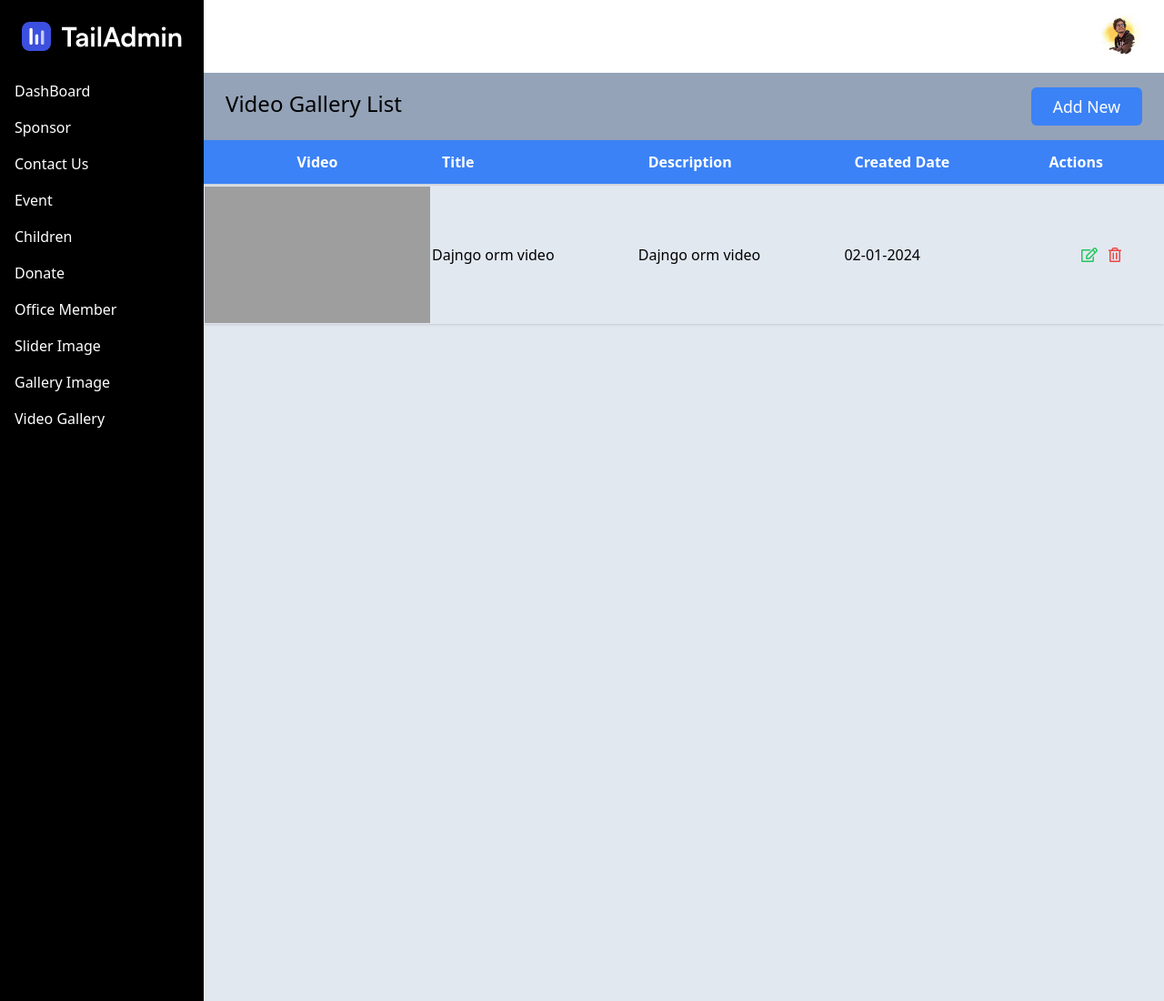
After one commit to limon-chandra-ray/prothom-sujrjo-fundation, a Django app: page /super-admin/video-gallery-list in a window 1280 px wide. The commit adds this page. Shown: the whole page at 91% size. Run offline with Django 4.2, Linux system fonts and the light colour scheme; data comes from the database, SQL or seed files in the repository; both versions use the stored data as it was after the commit; some libraries are stand-ins or nearby versions; grey boxes are pictures that could not be loaded.

Commit message:
'video-gallery-show'

```diff
--- a/psf/admin.py
+++ b/psf/admin.py
@@ -1,7 +1,7 @@
 from django.contrib import admin
 from .models import (
     Event,TeamMember,Rank,MemberRank,
-    ShelterChild,ChildProgress,Slider,Document
+    ShelterChild,ChildProgress,Slider,Document,VideoGallery
 )
 # Register your models here.
 
@@ -10,3 +10,4 @@ admin.site.register(ShelterChild)
 admin.site.register(Slider)
 admin.site.register(Document)
 admin.site.register(Rank)
+admin.site.register(VideoGallery)
--- a/psf/urls.py
+++ b/psf/urls.py
@@ -4,7 +4,8 @@ from . import views
 from auth_user.views import login_view
 urlpatterns = [
     path('',views.home,name='home'),
-    path('gallery',views.gallery_view,name='gallery_view'),
+    path('image-gallery',views.gallery_view,name='gallery_view'),
+    path('video-gallery',views.video_gallery,name='video_gallery'),
     path('donate',views.donate_view,name='donate_view'),
 ]
 # event links
--- a/sadmin/urls.py
+++ b/sadmin/urls.py
@@ -98,3 +98,10 @@ urlpatterns +=[
     path('gallery-image-<int:image_id>-delete',views.gallery_image_delete,name='gallery_image_delete')
 
 ]
+
+urlpatterns +=[
+    path('video-gallery-list',views.video_gallery_list,name='video_gallery_list'),
+    path('video-add-gallery-list',views.video_add,name='video_add'),
+    path('gallery-video-get',views.gallery_video_get,name='gallery_video_get'),
+    path('gallery-video-update',views.video_update_save,name='video_update_save')
+]
--- a/sadmin/views.py
+++ b/sadmin/views.py
@@ -1,7 +1,7 @@
 from django.shortcuts import render,redirect
 from django.http import JsonResponse
 from django.contrib import messages
-from psf.models import (Event,ShelterChild,Slider,UserContact,GalleryImage,Rank)
+from psf.models import (VideoGallery,Event,ShelterChild,Slider,UserContact,GalleryImage,Rank)
 from user.models import CustomUser
 from staff.models import StaffProfile,Staff,StaffRank
 from child.models import ChildProfile,Child,ChildProgress
@@ -811,3 +811,48 @@ def gallery_image_delete(request,image_id):
         messages.add_message(request,messages.WARNING,'Gallery image not Found')
     return redirect('sadmin:gallery_image_list')
 # End Gallery Image section
+
+# video gallery section
+def video_gallery_list(request):
+    videos = VideoGallery.objects.all().order_by('-created_at')
+    context={
+        'videos':videos
+    }
+    return render(request,'super-admin/video-gallery/gallery-video-list.html',context)
+
+def video_add(request):
+    if request.method == 'POST':
+        video_title = request.POST['video_title']
+        video_description = request.POST['video_description']
+        video_link = request.POST['video_link']
+
+        video = VideoGallery.objects.create(
+            video_title = video_title,
+            video_description = video_description,
+            video_link = video_link
+        )
+        video.save()
+        messages.add_message(request,messages.SUCCESS,'new vedio add successfully')
+        return redirect('sadmin:video_gallery_list')
+
+def gallery_video_get(request):
+    if request.method == 'POST':
+        video_id = request.POST['video_id']
+        video = VideoGallery.objects.filter(id = int(video_id)).values(
+            'id','video_title','video_description','video_link'
+        ).first()
+        return JsonResponse({'status':'success','video':video})
+
+def video_update_save(request):
+    if request.method == 'POST':
+        video_id = request.POST['gallery_video_id']
+        video_title = request.POST['video_title']
+        video_description = request.POST['video_description']
+        video_link = request.POST['video_link']
+        video = VideoGallery.objects.get(id = int(video_id))
+        video.video_title = video_title
+        video.video_description = video_description
+        video.video_link = video_link
+        video.save()
+        messages.add_message(request,messages.SUCCESS,'Vedio Update successfully')
+        return redirect('sadmin:video_gallery_list')
--- a/templates/super-admin/base/sidebar.html
+++ b/templates/super-admin/base/sidebar.html
@@ -24,7 +24,7 @@
                 <li><a href="{% url 'sadmin:office_staff_list' %}" class="group relative flex items-center gap-2.5 rounded-sm py-2 px-4 font-medium text-bodydark1 duration-300 ease-in-out hover:bg-graydark dark:hover:bg-meta-4">Office Member</a></li>
                 <li><a href="{% url 'sadmin:slider_image_list' %}" class="group relative flex items-center gap-2.5 rounded-sm py-2 px-4 font-medium text-bodydark1 duration-300 ease-in-out hover:bg-graydark dark:hover:bg-meta-4">Slider Image</a></li>
                 <li><a href="{% url 'sadmin:gallery_image_list' %}" class="group relative flex items-center gap-2.5 rounded-sm py-2 px-4 font-medium text-bodydark1 duration-300 ease-in-out hover:bg-graydark dark:hover:bg-meta-4">Gallery Image</a></li>
-
+                <li><a href="{% url 'sadmin:video_gallery_list' %}" class="group relative flex items-center gap-2.5 rounded-sm py-2 px-4 font-medium text-bodydark1 duration-300 ease-in-out hover:bg-graydark dark:hover:bg-meta-4">Video Gallery</a></li>
             </ul>
         </nav>
     </div>
--- /dev/null
+++ b/templates/super-admin/video-gallery/gallery-video-add.html
@@ -0,0 +1,44 @@
+<div id="galleryImageAddModal" class="hidden fixed z-10 inset-0 overflow-y-auto">
+    <div class=" flex items-center justify-center min-h-screen pt-4 px-4 pb-20 text-center sm:block sm:p-0">
+        <div class="fixed inset-0 transition-opacity">
+            <div class="absolute inset-0 bg-gray-500 opacity-75"></div>
+        </div>
+        <span class="hidden sm:inline-block sm:align-middle sm:h-screen">&#8203;</span>
+        <div class="w-1/2 inline-block align-bottom bg-gray-400 rounded-lg text-left overflow-hidden shadow-xl transform transition-all sm:my-8 sm:align-middle sm:max-w-lg sm:w-full">
+            <div class="flex flex-row">
+                <div class="grow text-center pt-2 text-[1rem] text-[500]">Slider Image Upload</div>
+                <div id="successCloseButton" class="bg-white cursor-pointer p-1">
+                    <h1 class="mx-1 text-[rgba(26,26,26,.7)] text-[24px]">✕</h1>
+                </div>
+            </div>
+            <div class="bg-gray-300 px-4 py-5 sm:p-6">
+                <div class="flex justify-center">
+                    <div class="mt-3 sm:mt-0 sm:text-left">
+                        <form action="{% url 'sadmin:video_add' %}" method="post" enctype="multipart/form-data">
+                            {% csrf_token %}
+                            <div class="py-1">
+                                <label for="video_title" class=" text-[rgba(26,26,26,.7)] text-xl font-['adobe-garamond-pro']">Video Title<span class="text-[12px]">(required)</span></label>
+                                <input type="text" id="video_title" name="video_title" placeholder="slide title" class="border-2 border-solid border-[#a9a9a9] bg-[#fafafa] text-[#000] h-[46px] p-[10px] w-[100%]" required>
+                            </div>
+                            <div class="py-1">
+                                <label for="video_link"  class="text-[rgba(26,26,26,.7)] text-xl font-['adobe-garamond-pro']">Video Link<span class="text-[12px]"> ( required )</span></label>
+                                <textarea rows="5"  name="video_link" id="video_link" class=" border-2 border-solid border-[#a9a9a9] bg-[#fafafa] text-[#000] p-[10px] w-[100%]"
+                                required
+                                ></textarea>
+                            </div>
+                            <div class="py-1">
+                                <label for="video_description" class="text-[rgba(26,26,26,.7)] text-[18px] font-['adobe-garamond-pro']">Video Description <span class="text-[12px]">(required)</span></label>
+                                <textarea rows="7"  name="video_description" id="video_description" class=" border-2 border-solid border-[#a9a9a9] bg-[#fafafa] text-[#000] p-[10px] w-[100%]"
+                                required
+                                ></textarea>
+                            </div>
+                            <div class="py-4 flex justify-center space-x-4 items-center">
+                                <button type="submit" class="text-[#000] uppercase bg-green-400 py-2 px-8 hover:bg-[rgba(26,26,26,.9)] hover:text-[#FFCB05] font-semibold">Save</button>
+                            </div>
+                        </form>
+                    </div>
+                </div>
+            </div>
+        </div>
+    </div>
+</div>
--- /dev/null
+++ b/templates/super-admin/video-gallery/gallery-video-edit.html
@@ -0,0 +1,45 @@
+<div id="editGalleryVideoModal" class="hidden fixed z-10 inset-0 overflow-y-auto">
+    <div class="flex items-center justify-center min-h-screen pt-4 px-4 pb-20 text-center sm:block sm:p-0">
+        <div class="fixed inset-0 transition-opacity">
+            <div class="absolute inset-0 bg-gray-500 opacity-75"></div>
+        </div>
+        <span class="hidden sm:inline-block sm:align-middle sm:h-screen">&#8203;</span>
+        <div class="inline-block align-bottom bg-gray-400 rounded-lg text-left overflow-hidden shadow-xl transform transition-all sm:my-8 sm:align-middle sm:max-w-lg sm:w-full">
+            <div class="flex flex-row">
+                <div class="grow text-center pt-2 text-[1rem] text-[500]">Gallery Video Update</div>
+                <div id="successCloseButton" class="bg-white cursor-pointer p-1">
+                    <h1 class="mx-1 text-[rgba(26,26,26,.7)] text-[24px]">✕</h1>
+                </div>
+            </div>
+            <div class="bg-gray-300 px-4 py-5 sm:p-6">
+                <div class="flex justify-center">
+                    <div class="mt-3 sm:mt-0 sm:text-left">
+                        <form action="{% url 'sadmin:video_update_save' %}" method="post" enctype="multipart/form-data">
+                            {% csrf_token %}
+                            <input type="text" id="gallery_video_id" name="gallery_video_id" class="hidden">
+                            <div class="py-1">
+                                <label for="video_title" class=" text-[rgba(26,26,26,.7)] text-xl font-['adobe-garamond-pro']">Photo Title<span class="text-[12px]">(required)</span></label>
+                                <input type="text" id="evideo_title" name="video_title" class="border-2 border-solid border-[#a9a9a9] bg-[#fafafa] text-[#000] h-[46px] p-[10px] w-[100%]" required>
+                            </div>
+                            <div class="py-1">
+                                <label for="video_link"  class="text-[rgba(26,26,26,.7)] text-xl font-['adobe-garamond-pro']">Video Link<span class="text-[12px]"> ( required )</span></label>
+                                <textarea rows="5"  name="video_link" id="evideo_link" class=" border-2 border-solid border-[#a9a9a9] bg-[#fafafa] text-[#000] p-[10px] w-[100%]"
+                                required
+                                ></textarea>
+                            </div>
+                            <div class="py-1">
+                                <label for="video_description" class="text-[rgba(26,26,26,.7)] text-[18px] font-['adobe-garamond-pro']">Video Description <span class="text-[12px]">(required)</span></label>
+                                <textarea rows="7"  name="video_description" id="evideo_description" class=" border-2 border-solid border-[#a9a9a9] bg-[#fafafa] text-[#000] p-[10px] w-[100%]"
+                                required
+                                ></textarea>
+                            </div>
+                            <div class="py-4 flex justify-center space-x-4 items-center">
+                                <button type="submit" class="text-[#000] uppercase bg-green-400 py-2 px-8 hover:bg-[rgba(26,26,26,.9)] hover:text-[#FFCB05] font-semibold">Save</button>
+                            </div>
+                        </form>
+                    </div>
+                </div>
+            </div>
+        </div>
+    </div>
+</div>
--- /dev/null
+++ b/templates/super-admin/video-gallery/gallery-video-list.html
@@ -0,0 +1,65 @@
+{% extends "super-admin/base/index.html" %}
+{% block sadminTitle %}
+slider image list
+{% endblock sadminTitle %}
+{% block sadminMain %}
+{% include "super-admin/video-gallery/gallery-video-table.html" %}
+{% include "super-admin/video-gallery/gallery-video-edit.html" %}
+{% include "super-admin/video-gallery/gallery-video-add.html" %}
+{% endblock sadminMain %}
+{% block sadminScript %}
+<script>
+    $("#galleryImage").on("click",()=>{
+        $("#galleryImageAddModal").removeClass('hidden')
+    })
+
+    var all_slider_image = document.querySelectorAll('#editGalleryVideo');
+    all_slider_image.forEach((slide)=>{
+        slide.addEventListener('click',()=>{
+            var video_id = slide.getAttribute('data-id');
+            $("#editGalleryVideoModal").removeClass('hidden')
+            $.ajax({
+                type:"POST",
+                url:'{% url "sadmin:gallery_video_get" %}',
+                data:{
+                    video_id :video_id,
+                    'csrfmiddlewaretoken': '{{ csrf_token }}',
+                },
+                success:(res)=>{
+                    var video = res['video'];
+                    console.log(video)
+                    if(res['status'] == 'success'){
+                        $("#gallery_video_id").val(video['id']);
+                        $("#evideo_title").val(video['video_title']);
+                        $("#evideo_description").val(video['video_description']);
+                        $("#evideo_link").val(video['video_link'])
+                    }
+                }
+            })
+        })
+    })
+
+    var closeButton = document.querySelectorAll('#successCloseButton');
+    closeButton.forEach((c_button)=>{
+            c_button.addEventListener('click',()=>{
+                $("#galleryImageAddModal").addClass("hidden");
+            })
+    })
+    var edit_modal_close_button = document.querySelectorAll('#successCloseButton');
+    edit_modal_close_button.forEach((c_button)=>{
+            c_button.addEventListener('click',()=>{
+                $("#editSliderImageModal").addClass("hidden");
+            })
+    })
+    $("#photo_image").on("change",()=>{
+        var upload_image = document.getElementById('photo_image');
+        var slide_image = '<img src="'+URL.createObjectURL(upload_image.files[0])+'">';
+        $("#sliderNewImage").empty();
+        $("#sliderNewImage").append(slide_image);
+    })
+    $("#eidt_gallery_image").on("change",()=>{
+        var upload_image = document.getElementById('eidt_gallery_image');
+        $("#uploadImage").attr('src',URL.createObjectURL(upload_image.files[0]))
+    })
+</script>
+{% endblock sadminScript %}
--- /dev/null
+++ b/templates/super-admin/video-gallery/gallery-video-table.html
@@ -0,0 +1,60 @@
+{% load static %}
+<div class="text-black">
+    <div class="flex justify-between px-6 py-4 bg-slate-400">
+        <div>
+            <h1 class="text-[1.5rem] text-bold">Video Gallery List</h1>
+        </div>
+
+        <div>
+            <button id="galleryImage" class="py-2 px-6 bg-blue-500 text-white text-[1.1rem] rounded-md hover:bg-blue-700">Add New</button>
+        </div>
+    </div>
+    <div class="overflow-auto shadow">
+        <table class="w-full">
+            <thead class="bg-blue-500 border-b-2 border-gray-300 text-white">
+              <tr>
+                <th class="p-3 w-[250px]">Video</th>
+                <th class="p-3 text-start">Title</th>
+                <th class="p-3 text-start">Description</th>
+                <th class="p-3 text-start">Created Date</th>
+                <th class="p-3 text-start">Actions</th>
+              </tr>
+            </thead>
+            <tbody class="divide-y divide-gray-100">
+                {% for video in videos %}
+                <tr>
+                    <td class="flex justify-center">
+                        <iframe class="w-full h-[150px]  cursor-pointer"
+                            src="{{video.video_link}}" title="{{video.video_title}}"
+                            frameborder="0"
+                            allow="accelerometer; autoplay; clipboard-write; encrypted-media; gyroscope; picture-in-picture; web-share"
+                            allowfullscreen>
+                        </iframe>
+
+                    </td>
+                    <td class="whitespace-nowrap">{{video.video_title|truncatechars:80}}</td>
+                    <td class="whitespace-nowrap">{{video.video_description|truncatechars:50}}</td>
+                    <td class="whitespace-nowrap">
+                        {{video.created_at|date:"d-m-Y"}}
+                    </td>
+                    <td class="whitespace-nowrap">
+                        <div class="flex justify-center gap-x-3 px-2">
+                            {% comment %} <a href="{% url "sadmin:gallery_image_status_change" image.id %}">
+                                {% if image.image_status == True %}
+                                    <i class="far fa-eye-slash text-blue-500"></i>
+                                {% else %}
+                                    <i class="far fa-eye text-blue-500"></i>
+                                {% endif %}
+                            </a> {% endcomment %}
+                            <button id="editGalleryVideo" data-id="{{video.id}}" ><i class="far fa-edit text-green-500"></i></button>
+                            <a href="#"><i class="far fa-trash-alt text-red-500"></i></a>
+                        </div>
+
+                    </td>
+                </tr>
+              {% endfor %}
+            </tbody>
+        </table>
+    </div>
+
+</div>
```
Also changed, not shown: psf/models.py (+20 -6 lines), psf/views.py (+7 -2 lines), templates/base/navbar.html (+16 -4 lines), templates/psf/gallery/video-gallery.html (added, +48 -0 lines), db.sqlite3, psf/migrations/0019_alter_document_document_video.py (added), psf/migrations/0020_videogallery_alter_document_document_video.py (added).
